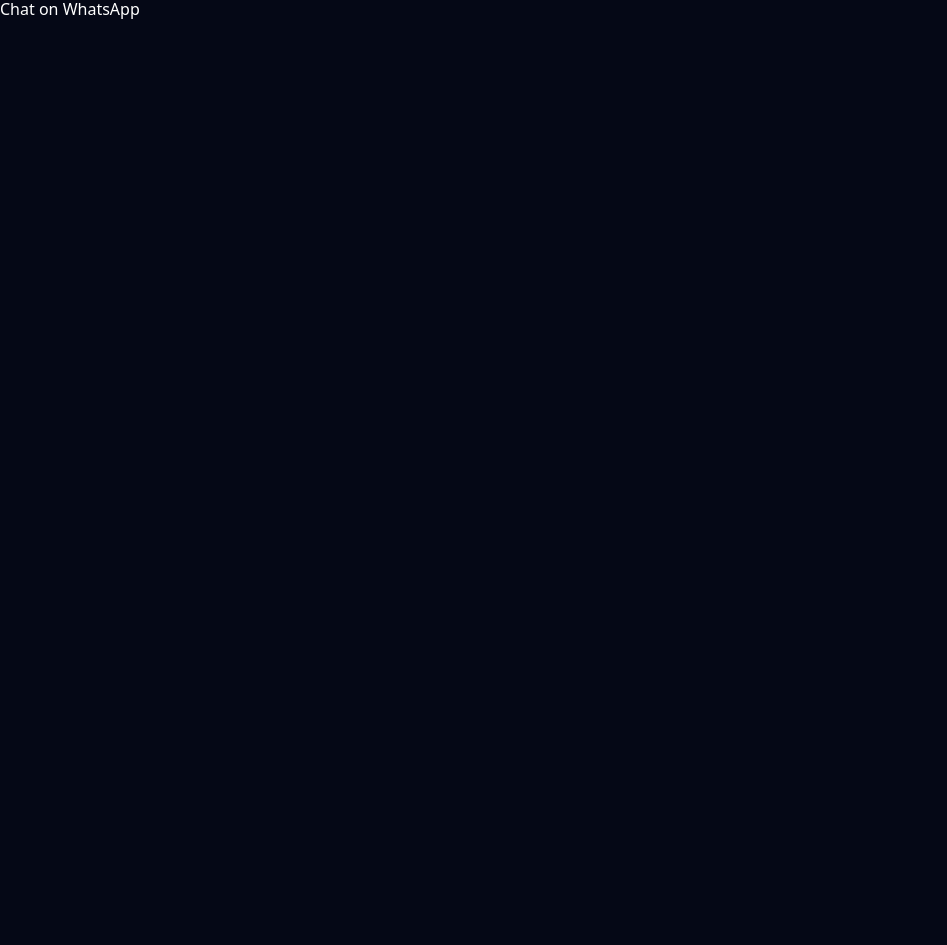
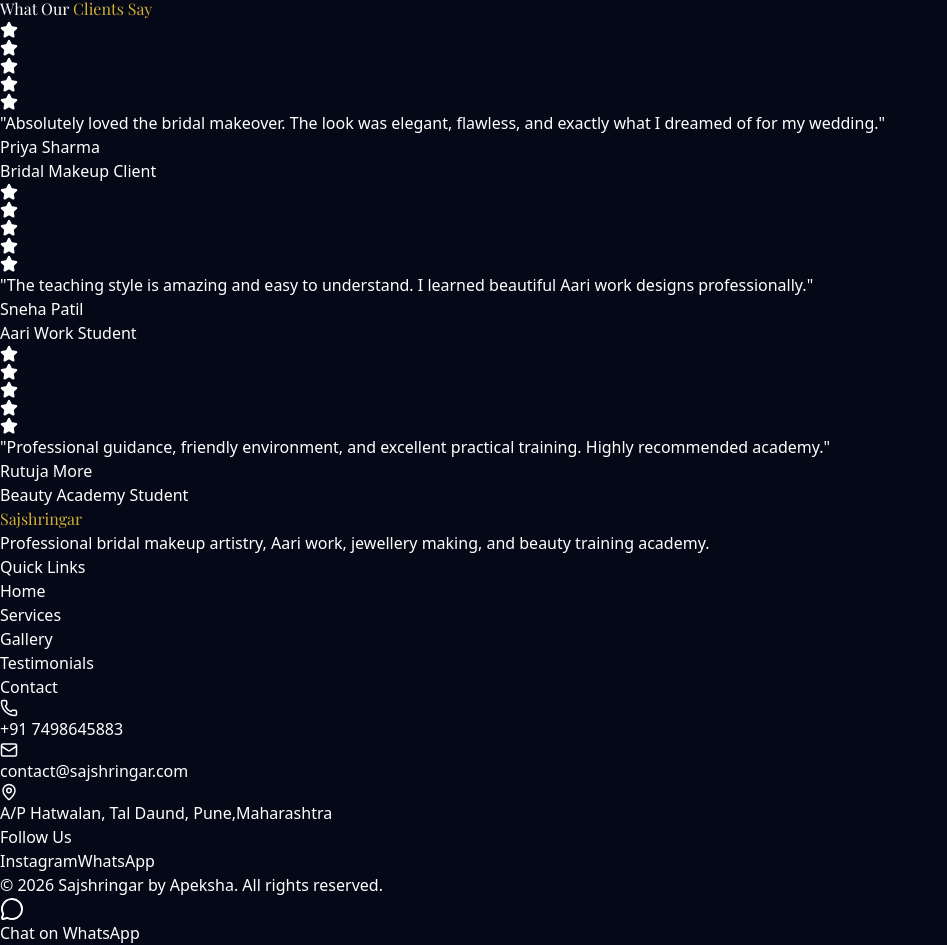
Before and after one commit to adeshphadke6311/apekshaphadkemakeover, a Next.js app: page / in a window 1280 px wide. Shown: the part 5697-6642 px from the top of the page, without its empty margins (0-947 px from the left). Before the commit the page ends 5718 px from the top, so only its background shows below. Built offline with nearby package versions, Linux system fonts and the light colour scheme.

Commit message:
Footer section implemented

```diff
--- a/app/page.tsx
+++ b/app/page.tsx
@@ -2,6 +2,8 @@
 import Gallery from "@/components/home/Gallery";
 import Hero from "@/components/home/Hero";
 import Services from "@/components/home/Services";
+import Testimonials from "@/components/home/Testimonials";
+import Footer from "@/components/layout/Footer";
 import Navbar from "@/components/layout/Navbar";
 import WhatsappButton from "@/components/shared/WhatsappButton";
 
@@ -15,7 +17,10 @@
         <Services />
         <About />
         <Gallery />
+        <Testimonials />
       </main>
+
+      <Footer />
 
       <WhatsappButton />
     </>
--- /dev/null
+++ b/components/home/Testimonials.tsx
@@ -0,0 +1,84 @@
+import { Star } from "lucide-react";
+
+const testimonials = [
+  {
+    name: "Priya Sharma",
+    role: "Bridal Makeup Client",
+    review:
+      "Absolutely loved the bridal makeover. The look was elegant, flawless, and exactly what I dreamed of for my wedding.",
+  },
+  {
+    name: "Sneha Patil",
+    role: "Aari Work Student",
+    review:
+      "The teaching style is amazing and easy to understand. I learned beautiful Aari work designs professionally.",
+  },
+  {
+    name: "Rutuja More",
+    role: "Beauty Academy Student",
+    review:
+      "Professional guidance, friendly environment, and excellent practical training. Highly recommended academy.",
+  },
+];
+
+export default function Testimonials() {
+  return (
+    <section
+      id="testimonials"
+      className="py-24 bg-[#050816]"
+    >
+      <div className="max-w-7xl mx-auto px-4 md:px-6 lg:px-8">
+
+        {/* Heading */}
+        <div className="text-center mb-16">
+          <p className="mb-4 text-sm uppercase tracking-[0.3em] text-pink-400">
+            Testimonials
+          </p>
+
+          <h2 className="heading-font text-4xl md:text-5xl font-bold">
+            What Our
+            <span className="gold-text"> Clients Say</span>
+          </h2>
+        </div>
+
+        {/* Cards */}
+        <div className="grid gap-8 md:grid-cols-2 lg:grid-cols-3">
+
+          {testimonials.map((testimonial) => (
+            <div
+              key={testimonial.name}
+              className="rounded-3xl border border-white/10 bg-white/5 p-8 backdrop-blur-sm transition hover:-translate-y-2 hover:border-pink-400/40"
+            >
+              {/* Stars */}
+              <div className="mb-6 flex gap-1 text-yellow-400">
+                {[...Array(5)].map((_, index) => (
+                  <Star
+                    key={index}
+                    size={18}
+                    fill="currentColor"
+                  />
+                ))}
+              </div>
+
+              {/* Review */}
+              <p className="mb-8 leading-relaxed text-white/70">
+                "{testimonial.review}"
+              </p>
+
+              {/* User */}
+              <div>
+                <h3 className="text-xl font-semibold">
+                  {testimonial.name}
+                </h3>
+
+                <p className="mt-2 text-sm text-pink-400">
+                  {testimonial.role}
+                </p>
+              </div>
+            </div>
+          ))}
+        </div>
+      </div>
+    </section>
+  );
+}
--- /dev/null
+++ b/components/layout/Footer.tsx
@@ -0,0 +1,120 @@
+import {
+  Phone,
+  MapPin,
+  Mail,
+} from "lucide-react";
+
+export default function Footer() {
+  return (
+    <footer className="border-t border-white/10 bg-[#040611] pt-20 pb-10">
+      <div className="max-w-7xl mx-auto px-4 md:px-6 lg:px-8">
+
+        <div className="grid gap-12 md:grid-cols-2 lg:grid-cols-4">
+
+          {/* Brand */}
+          <div>
+            <h2 className="heading-font text-3xl font-bold gold-text mb-6">
+              Sajshringar
+            </h2>
+
+            <p className="text-white/70 leading-relaxed">
+              Professional bridal makeup artistry, Aari work,
+              jewellery making, and beauty training academy.
+            </p>
+          </div>
+
+          {/* Quick Links */}
+          <div>
+            <h3 className="mb-6 text-xl font-semibold">
+              Quick Links
+            </h3>
+
+            <ul className="space-y-4 text-white/70">
+              <li>
+                <a href="#home" className="hover:text-pink-400 transition">
+                  Home
+                </a>
+              </li>
+
+              <li>
+                <a href="#services" className="hover:text-pink-400 transition">
+                  Services
+                </a>
+              </li>
+
+              <li>
+                <a href="#gallery" className="hover:text-pink-400 transition">
+                  Gallery
+                </a>
+              </li>
+
+              <li>
+                <a href="#testimonials" className="hover:text-pink-400 transition">
+                  Testimonials
+                </a>
+              </li>
+            </ul>
+          </div>
+
+          {/* Contact */}
+          <div>
+            <h3 className="mb-6 text-xl font-semibold">
+              Contact
+            </h3>
+
+            <div className="space-y-5 text-white/70">
+
+              <div className="flex items-start gap-3">
+                <Phone size={18} className="mt-1 text-pink-400" />
+
+                <p>+91 7498645883</p>
+              </div>
+
+              <div className="flex items-start gap-3">
+                <Mail size={18} className="mt-1 text-pink-400" />
+
+                <p>contact@sajshringar.com</p>
+              </div>
+
+              <div className="flex items-start gap-3">
+                <MapPin size={18} className="mt-1 text-pink-400" />
+
+                <p>A/P Hatwalan, Tal Daund, Pune,Maharashtra</p>
+              </div>
+            </div>
+          </div>
+
+          {/* Social */}
+          <div>
+            <h3 className="mb-6 text-xl font-semibold">
+              Follow Us
+            </h3>
+
+          <div className="flex gap-4">
+
+  <a
+    href="#"
+    className="rounded-full border border-white/10 px-5 py-3 text-sm transition hover:border-pink-400 hover:text-pink-400"
+  >
+    Instagram
+  </a>
+
+  <a
+    href="#"
+    className="rounded-full border border-white/10 px-5 py-3 text-sm transition hover:border-pink-400 hover:text-pink-400"
+  >
+    WhatsApp
+  </a>
+
+</div>
+          </div>
+        </div>
+
+        {/* Bottom */}
+        <div className="mt-16 border-t border-white/10 pt-8 text-center text-sm text-white/50">
+          © 2026 Sajshringar by Apeksha. All rights reserved.
+        </div>
+      </div>
+    </footer>
+  );
+}
```
